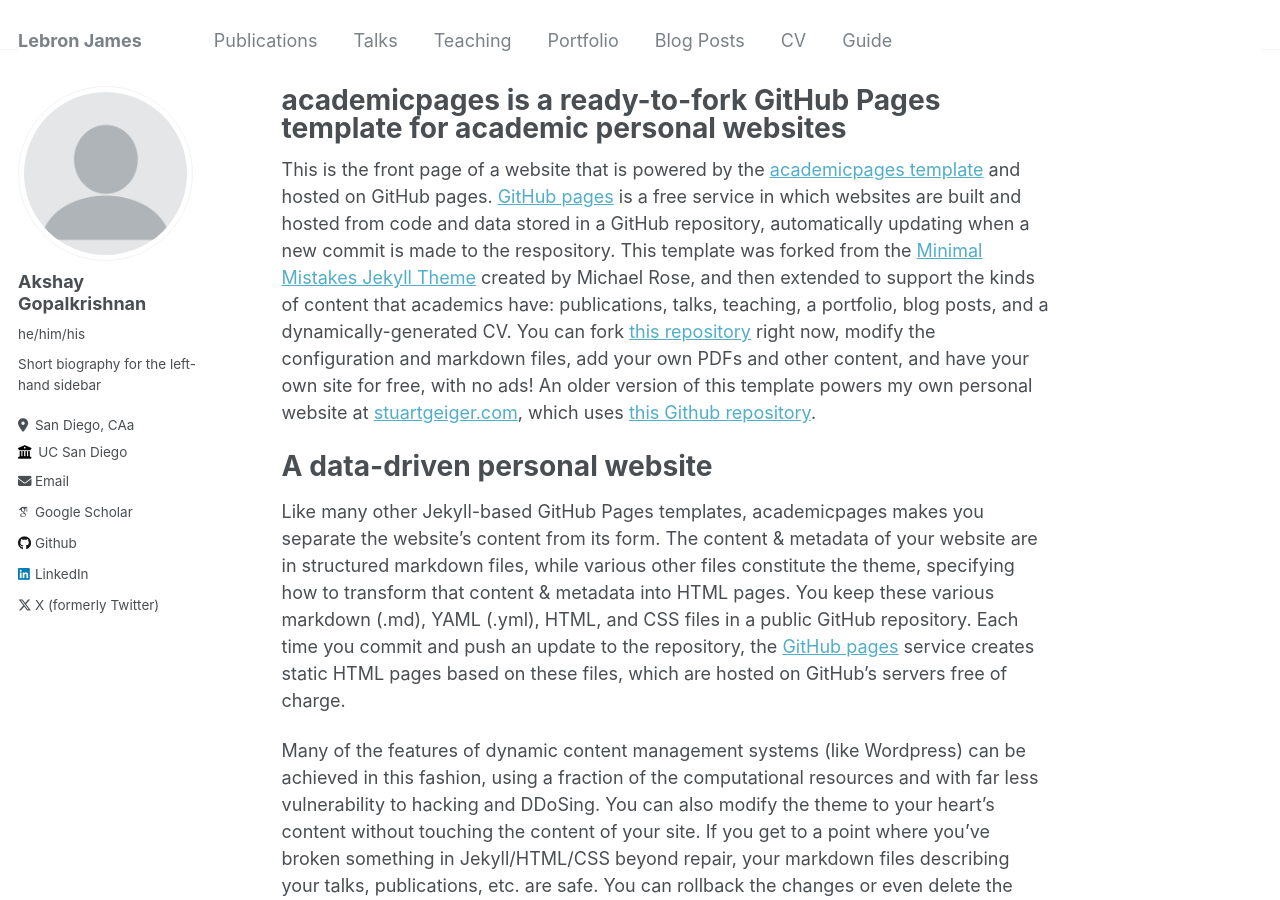
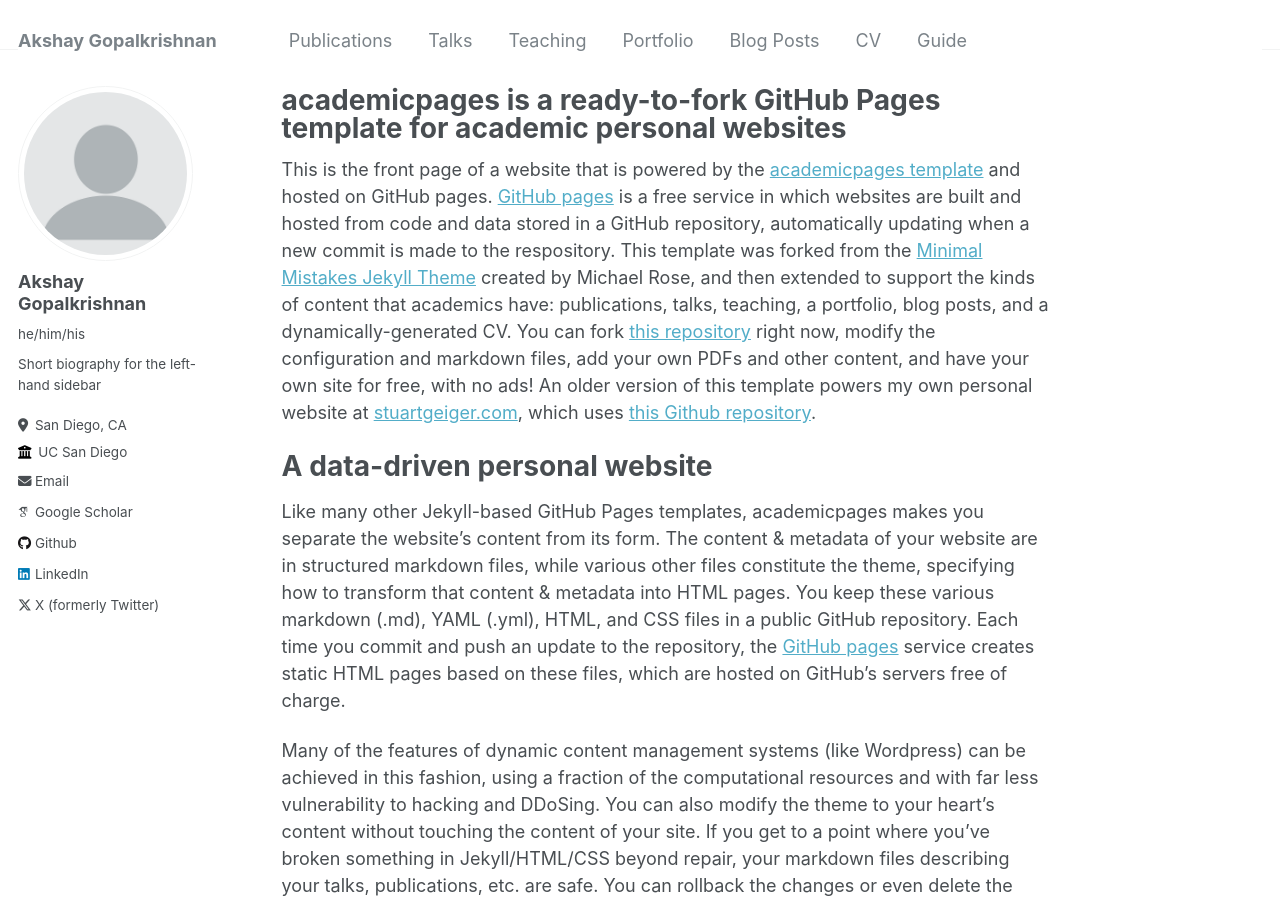
Before and after one commit to akshaygopalkr/akshaygopalkr.github.io, a Jekyll site: the page built from _pages/about.md, in a window 1280 px wide and 900 px high. Built offline with Jekyll 4.4.1, drawn with Linux system fonts in a browser that asks for light colours; some web fonts are replaced.

Commit message:
Update _config.yml

```diff
--- a/_config.yml
+++ b/_config.yml
@@ -8,7 +8,7 @@
 
 # Basic Site Settings
 locale                   : "en-US"
-title                    : "Lebron James"
+title                    : "Akshay Gopalkrishnan"
 title_separator          : "-"
 name                     : &name "Akshay Gopalkrishnan"
 description              : &description "personal description"
@@ -25,7 +25,7 @@ author:
   name             : "Akshay Gopalkrishnan"
   pronouns         : he/him/his
   bio              : "Short biography for the left-hand sidebar"
-  location         : "San Diego, CAa"
+  location         : "San Diego, CA"
   employer         : "UC San Diego"
   uri              : # URL
   email            : "agopalkr@ucsd.edu"
```
